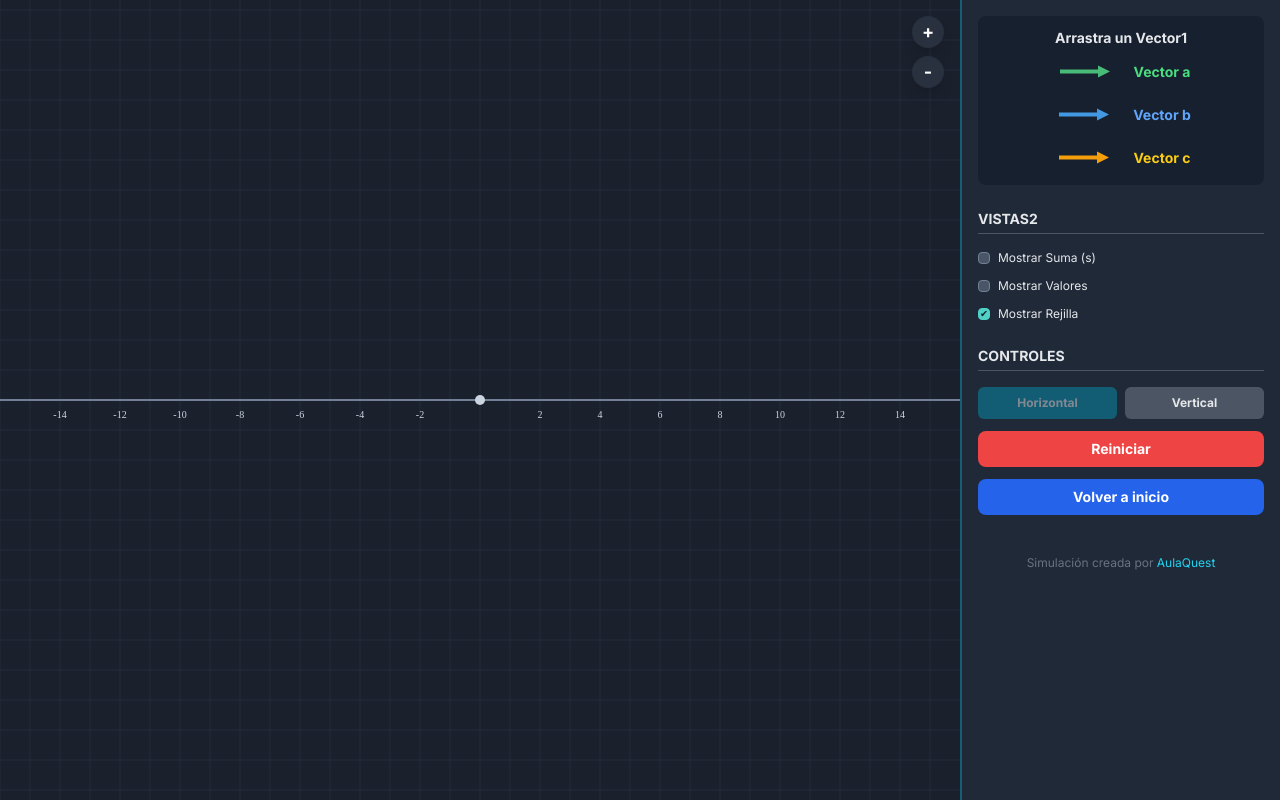
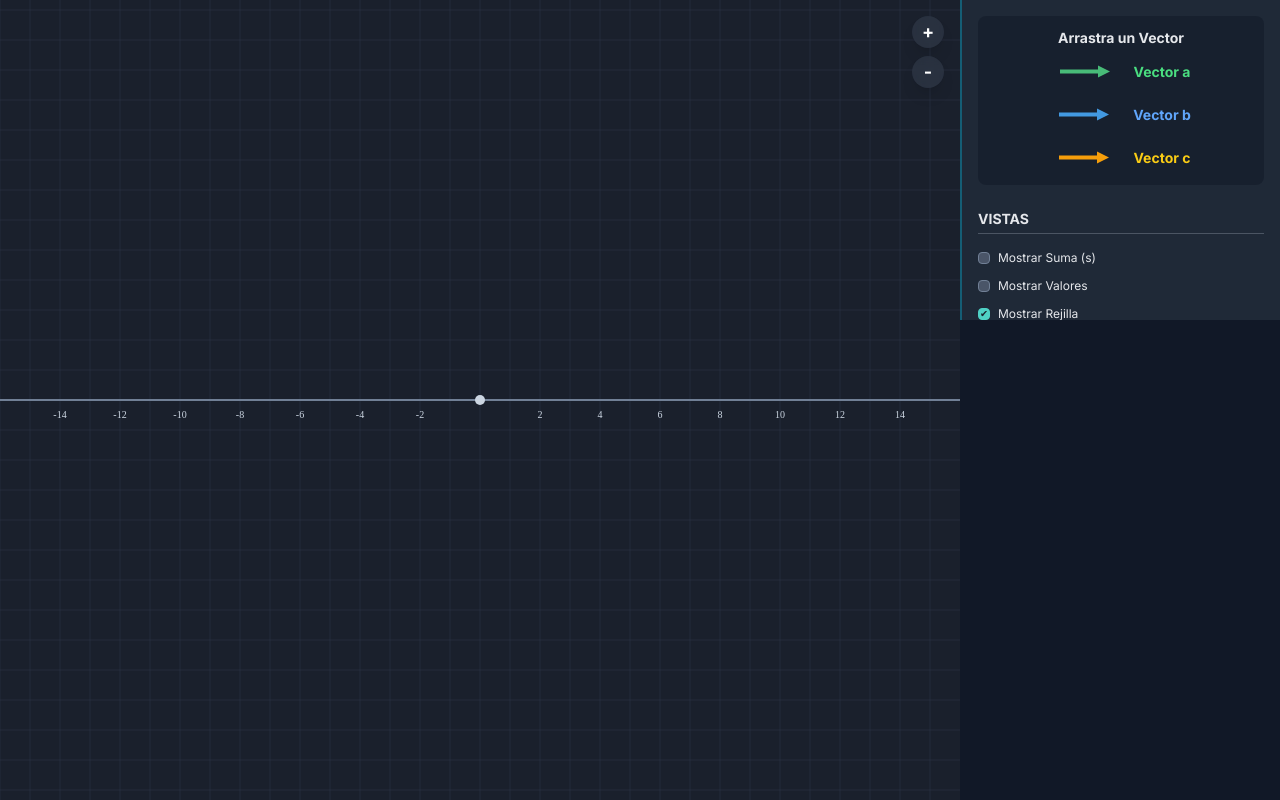
Before and after one commit to aulaquest/suma-de-vectores, a plain HTML site: page lab-1d.html in a window 1280 px wide. Drawn offline with nearby package versions, Linux system fonts and the light colour scheme.

Commit message:
Update lab-1d.html

```diff
--- a/lab-1d.html
+++ b/lab-1d.html
@@ -59,16 +59,16 @@
 
         <!--
           Panel de Control (LA MAGIA ESTÁ AQUÍ):
-          - 'flex-1': Ocupa el espacio que sobra (el 40% en móvil).
+          - 'h-[40%]': Ocupa el 40% de la altura en móvil.
+          - 'md:flex-1': Ocupa el espacio que sobra en escritorio.
           - 'min-h-0': Permite que el panel se encoja si es necesario.
           - 'overflow-y-auto': AÑADE EL SCROLL AUTOMÁTICO cuando el contenido se desborda.
-          - Se ha eliminado 'h-full' para evitar conflictos con 'flex-1' en el cálculo de la altura.
         -->
-        <div id="control-panel" class="bg-gray-800 p-4 border-t-2 md:border-t-0 md:border-l-2 border-cyan-800 flex-1 min-h-0 overflow-y-auto md:w-[25%] md:flex-none">
+        <div id="control-panel" class="bg-gray-800 p-4 border-t-2 md:border-t-0 md:border-l-2 border-cyan-800 h-[40%] min-h-0 overflow-y-auto md:w-[25%] md:flex-none md:flex-1">
             <!-- El contenedor interno asegura un padding al final del scroll -->
             <div class="space-y-6 pb-6">
                 <div class="bg-gray-900/50 p-3 rounded-lg">
-                    <h3 class="text-sm font-bold text-center mb-2">Arrastra un Vector1</h3>
+                    <h3 class="text-sm font-bold text-center mb-2">Arrastra un Vector</h3>
                     <div class="space-y-3">
                         <div class="flex items-center justify-center">
                             <div class="source-vector p-2 rounded-md cursor-grab" data-id="a" data-color="#48bb78" data-value="5">
@@ -92,7 +92,7 @@
                 </div>
 
                 <div class="flex flex-col space-y-3">
-                    <h3 class="text-sm font-bold border-b border-gray-600 pb-1 mb-1">VISTAS2</h3>
+                    <h3 class="text-sm font-bold border-b border-gray-600 pb-1 mb-1">VISTAS</h3>
                     <label class="flex items-center text-xs cursor-pointer"><input type="checkbox" id="show-sum" class="form-checkbox mr-2">Mostrar Suma (s)</label>
                     <label class="flex items-center text-xs cursor-pointer"><input type="checkbox" id="show-values" class="form-checkbox mr-2">Mostrar Valores</label>
                     <label class="flex items-center text-xs cursor-pointer"><input type="checkbox" id="show-grid" class="form-checkbox mr-2" checked>Mostrar Rejilla</label>
```
